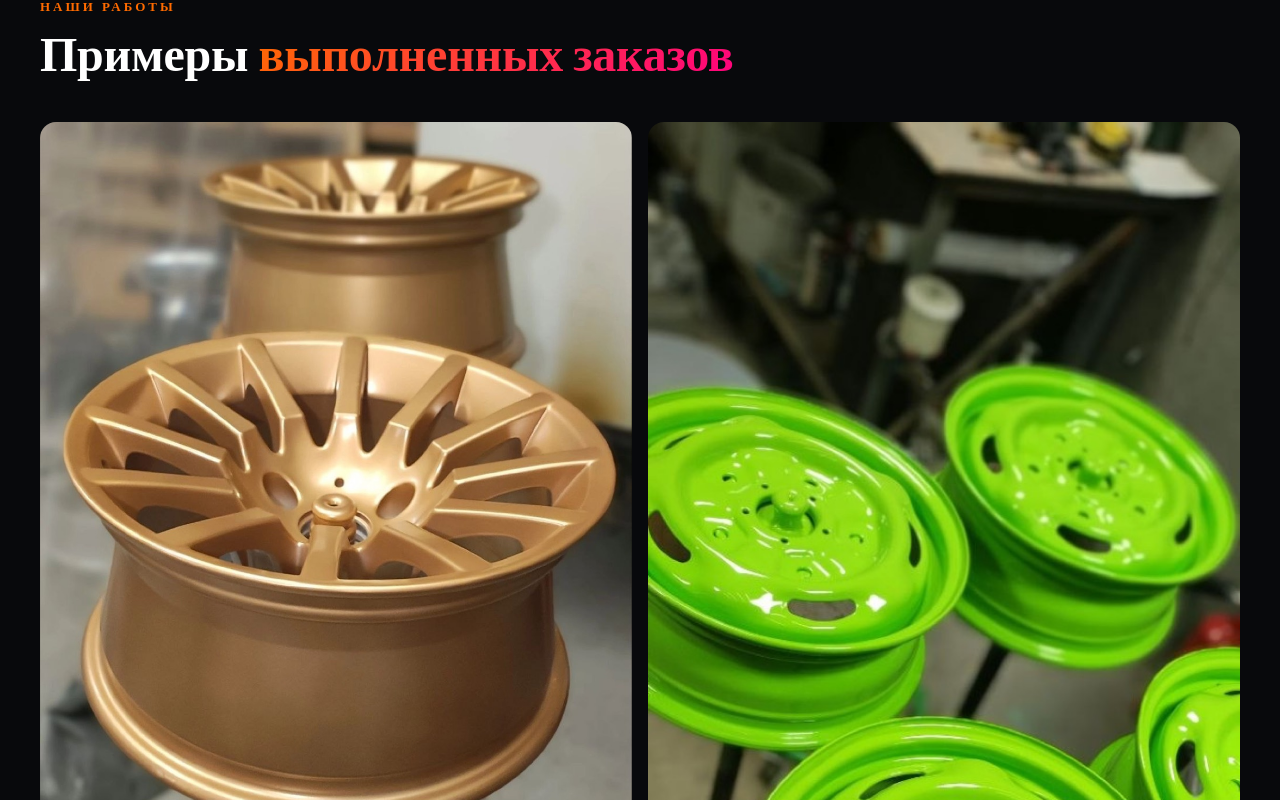
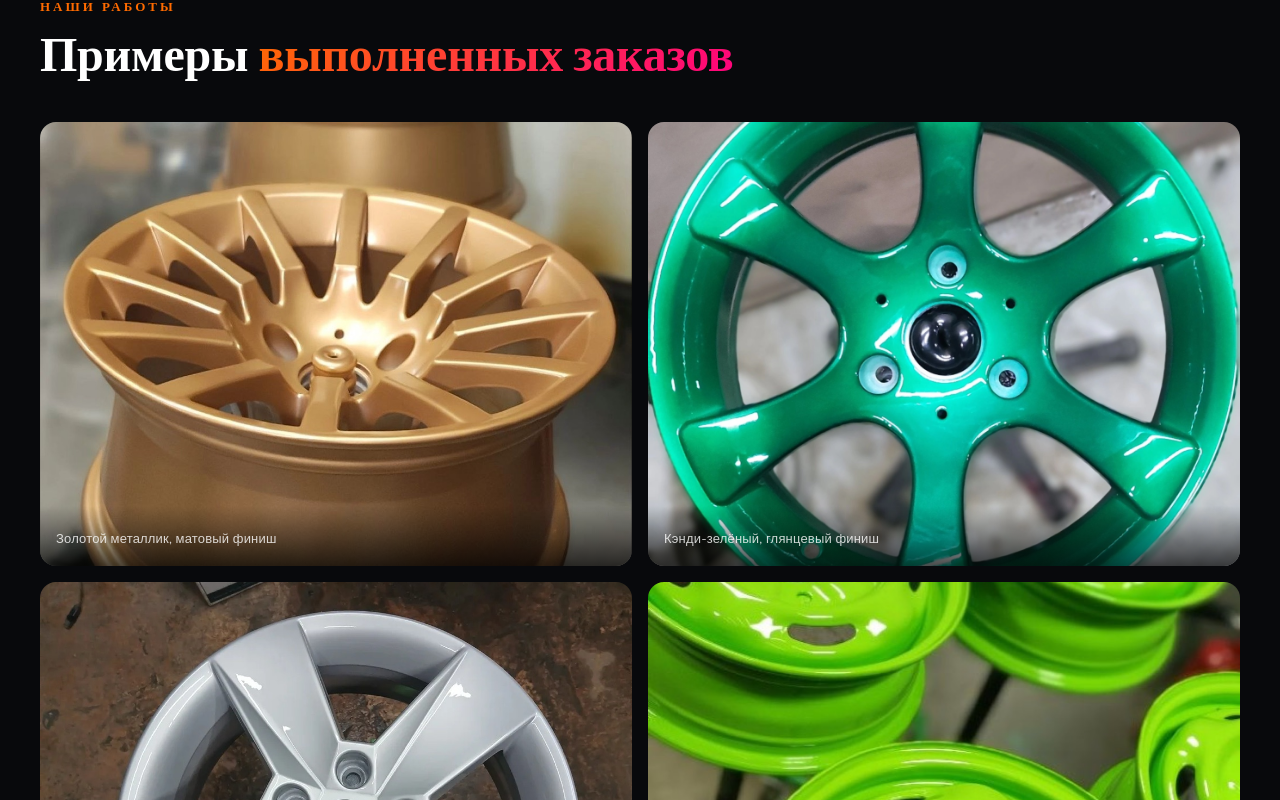
Before and after one commit to mikhailmikemorozov-coder/moaans, a React (Vite) app: page /pokraska-diskov-moskva in a window 1280 px wide. Shown: the part 1680-2480 px from the top of the page. Built offline with nearby package versions, Linux system fonts and the light colour scheme.

Commit message:
fix gallery layout: replace CSS columns with uniform grid (aspect-ratio 4/3)
Co-Authored-By: Claude Sonnet 4.6 <noreply@anthropic.com>

```diff
--- a/src/pages/ServicePage.jsx
+++ b/src/pages/ServicePage.jsx
@@ -155,11 +155,11 @@ export default function ServicePage({ meta, color = "#ff6b00", h1, h1Accent, int
             <h2 style={{ fontFamily: "'Rajdhani'", fontWeight: 700, fontSize: "clamp(28px, 4vw, 48px)", lineHeight: 1.05, marginBottom: 40 }}>
               Примеры <span style={{ background: "linear-gradient(135deg,#ff6b00,#ff0080)", WebkitBackgroundClip: "text", WebkitTextFillColor: "transparent" }}>выполненных заказов</span>
             </h2>
-            <div style={{ columns: "2 320px", gap: 16 }}>
+            <div style={{ display: "grid", gridTemplateColumns: "repeat(2, 1fr)", gap: 16 }}>
               {gallery.map((item, i) => (
-                <div key={i} style={{ breakInside: "avoid", marginBottom: 16, borderRadius: 16, overflow: "hidden", position: "relative" }}>
+                <div key={i} style={{ borderRadius: 16, overflow: "hidden", position: "relative", aspectRatio: "4/3" }}>
                   <img src={item.src} alt={item.alt || "Работа BI Color"} loading="lazy"
-                    style={{ width: "100%", display: "block", objectFit: "cover" }} />
+                    style={{ width: "100%", height: "100%", display: "block", objectFit: "cover" }} />
                   {item.caption && (
                     <div style={{ position: "absolute", bottom: 0, left: 0, right: 0, padding: "20px 16px 14px", background: "linear-gradient(transparent,rgba(0,0,0,.7))", fontSize: 13, color: "rgba(255,255,255,.8)" }}>
                       {item.caption}
```
